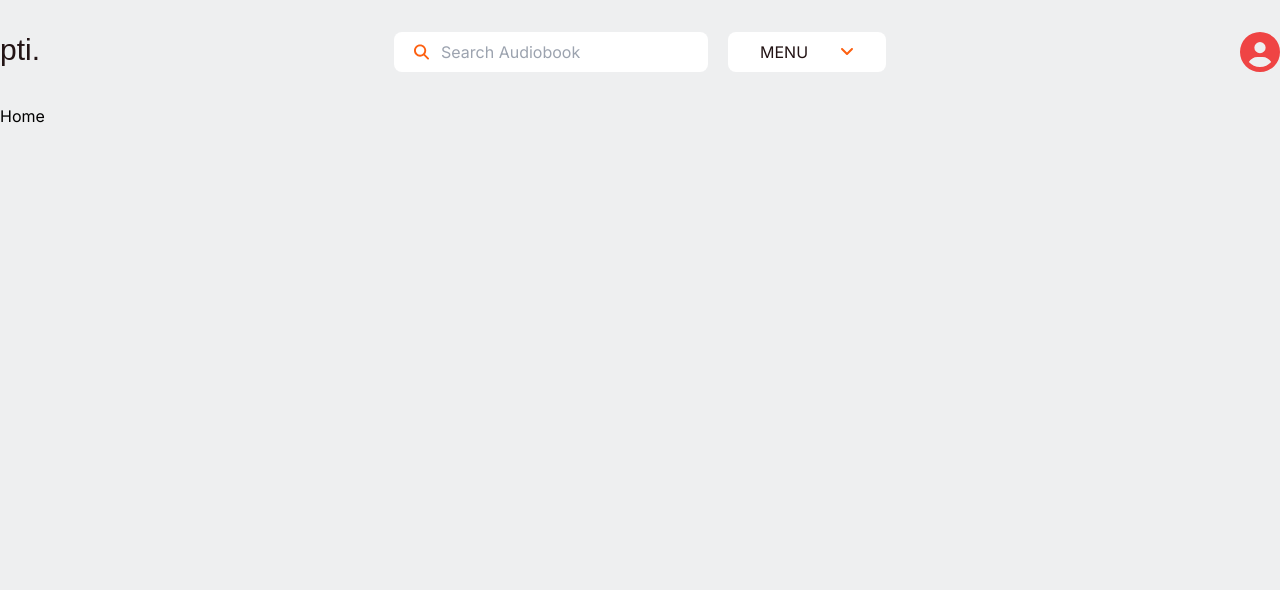
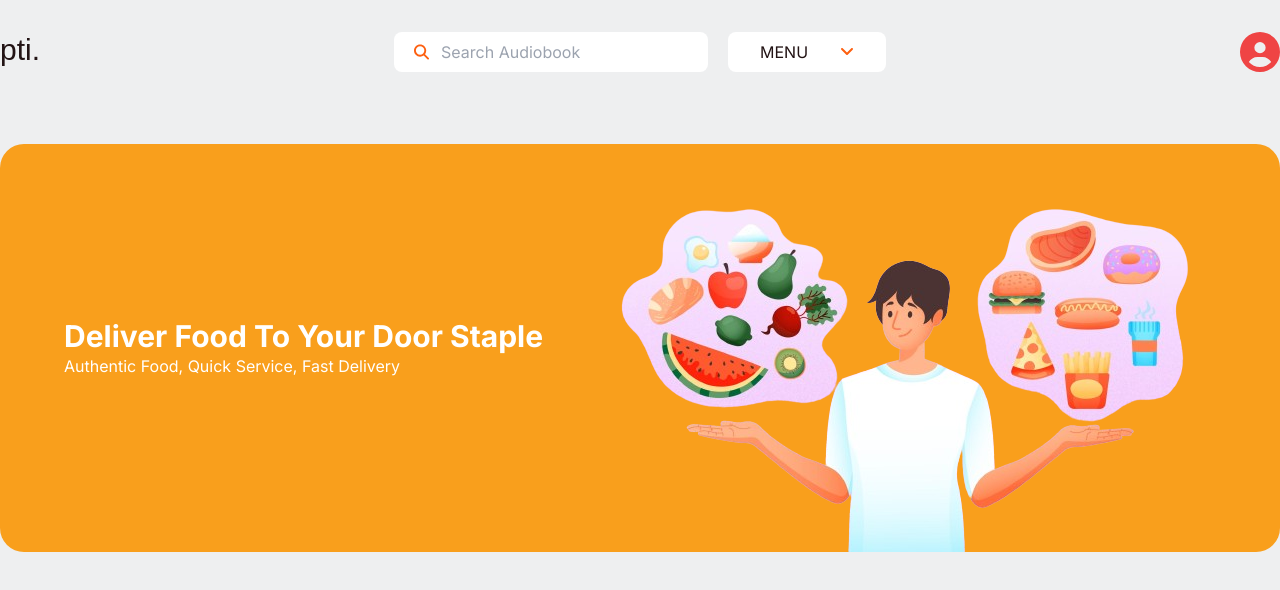
Before and after one commit to sadi-tanvir/QUAD-THEORY-SITE, a Next.js app: page / in a window 1280 px wide. Shown: the top 590 px of the page. Built offline with nearby package versions, Linux system fonts and the light colour scheme; a web font is replaced by a local one.

Commit message:
feat: Add Banner Section

```diff
--- a/src/app/page.tsx
+++ b/src/app/page.tsx
@@ -1,7 +1,10 @@
+import Banner from '@/components/Banner'
 import Image from 'next/image'
 
 export default function Home() {
   return (
-    <h1>Home</h1>
+    <>
+      <Banner />
+    </>
   )
 }
--- /dev/null
+++ b/src/components/Banner.tsx
@@ -0,0 +1,21 @@
+import React from 'react'
+
+const Banner = () => {
+    return (
+        <section className='container mx-auto px-2 sm:px-16 sm:bg-[#f99f1c] h-auto rounded-3xl flex justify-between items-center my-10'>
+            <div className="hidden sm:block">
+                <h1 className='text-3xl text-white font-bold'>Deliver Food To Your Door Staple</h1>
+                <p className='text-white'>Authentic Food, Quick Service, Fast Delivery</p>
+            </div>
+            <div className="bg-[#fd9460] sm:bg-transparent rounded-3xl mt-20 sm:mt-0">
+                <img
+                    className='-mt-24 sm:mt-0'
+                    src="/banner-image.png"
+                    alt="man-image"
+                />
+            </div>
+        </section>
+    );
+};
+
+export default Banner;
--- a/src/components/shared/Icon.tsx
+++ b/src/components/shared/Icon.tsx
@@ -47,3 +47,12 @@ export const LongRightArrowIcon = ({ className = "" }: { className?: string }) =
         </>
     )
 }
+
+
+export const GoogleIcon = ({ className = "" }: { className?: string }) => {
+    return (
+        <>
+            <svg xmlns="http://www.w3.org/2000/svg" height="16" width="15.25" viewBox="0 0 488 512"><path d="M488 261.8C488 403.3 391.1 504 248 504 110.8 504 0 393.2 0 256S110.8 8 248 8c66.8 0 123 24.5 166.3 64.9l-67.5 64.9C258.5 52.6 94.3 116.6 94.3 256c0 86.5 69.1 156.6 153.7 156.6 98.2 0 135-70.4 140.8-106.9H248v-85.3h236.1c2.3 12.7 3.9 24.9 3.9 41.4z"/></svg>
+        </>
+    )
+}
```
Also changed, not shown: public/banner-image.png (added), public/footer-image.png (added).
